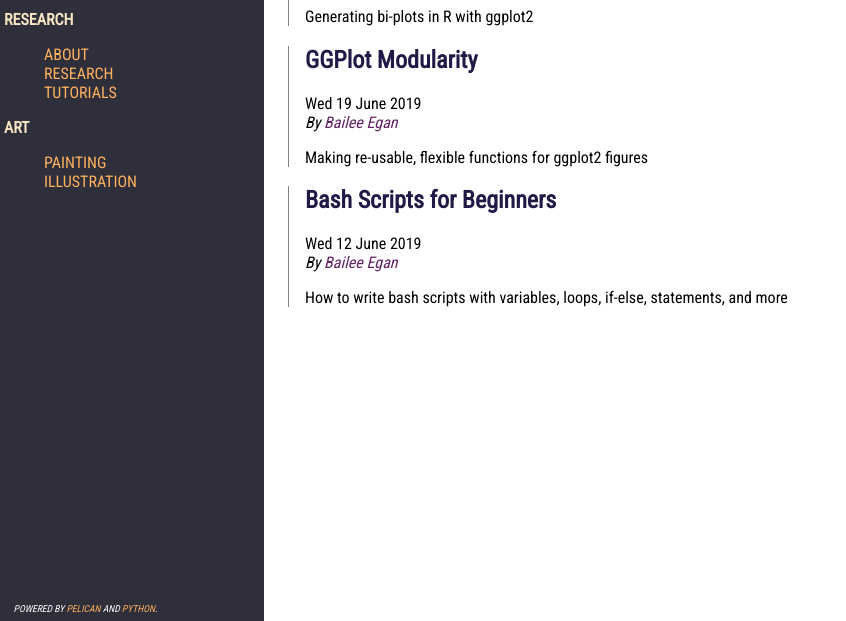
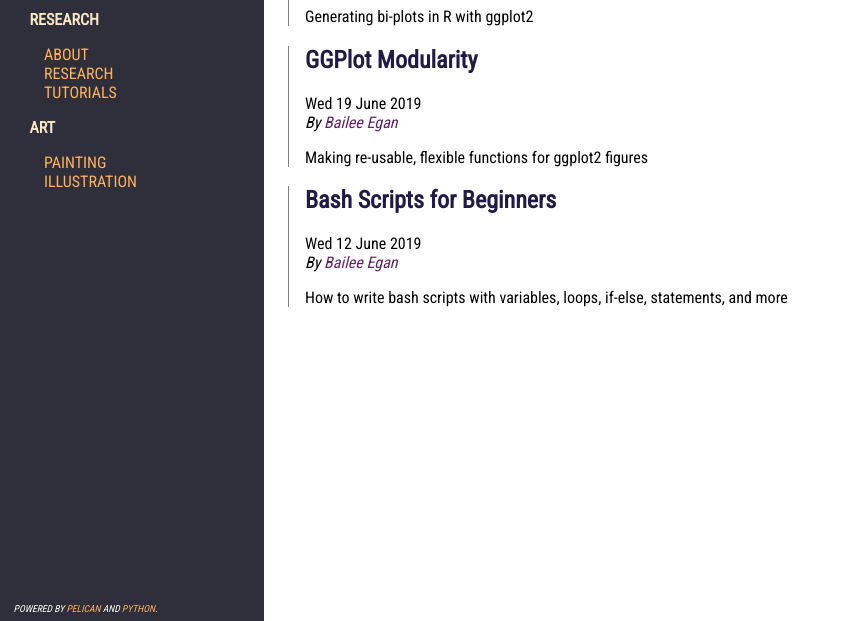
Before and after one commit to BaileeEgan/baileeegan.github.io, a plain HTML site: page index.html in a window 1280 px wide. Shown: the part 179-800 px from the top of the page, without its empty margins (0-846 px from the left). Drawn offline with Linux system fonts and the light colour scheme.

Commit message:
Generate Pelican site

```diff
--- a/index.html
+++ b/index.html
@@ -27,14 +27,14 @@
 				<a href="https://github.com/BaileeEgan" target="_blank"><img width="20" height="20" src = '/theme/images/GitHub-Mark-Light-32px.png'/></a>
 			</div>
 
-			<div><b>RESEARCH</b></div>
+			<p class = 'submenuheader'><b>RESEARCH</b></p>
 			<ul>
 						<li><a href="/pages/about/">About</a></li>
 						<li><a href="/pages/research/">Research</a></li>
 						<li><a href="/category/tutorials.html">Tutorials</a></li>
 			</ul>
 
-			<div><b>ART</b></div>
+			<p class = 'submenuheader'><b>ART</b></p>
 			<ul>
 				<li><a href="/pages/painting/">Painting</a></li>
 				<li><a href="/pages/illustration/">Illustration</a></li>
--- a/theme/css/style.css
+++ b/theme/css/style.css
@@ -29,10 +29,15 @@ body {
 	font-size: 0.7em;
 }
 
+.submenuheader {
+	width: 80%;
+	margin: 0 auto;
+	text-align: left;
+}
+
 #menu {
 	width: 20%;
 	height: 100%;
-
 	position: fixed;
 	z-index: 1;
 	top: 0;
```
Also changed, not shown: archives.html (+2 -2 lines), author/bailee-egan.html (+2 -2 lines), authors.html (+2 -2 lines), categories.html (+2 -2 lines), category/tutorials.html (+2 -2 lines), pages/about/index.html (+2 -2 lines), pages/illustration/index.html (+2 -2 lines), pages/painting/index.html (+2 -2 lines), pages/research/index.html (+2 -2 lines), posts/bash_for_beginners/index.html (+2 -2 lines), posts/dbrda/index.html (+2 -2 lines), posts/ggplot_mods/index.html (+2 -2 lines), tag/bash.html (+2 -2 lines), tag/r.html (+2 -2 lines), 1 more files.
